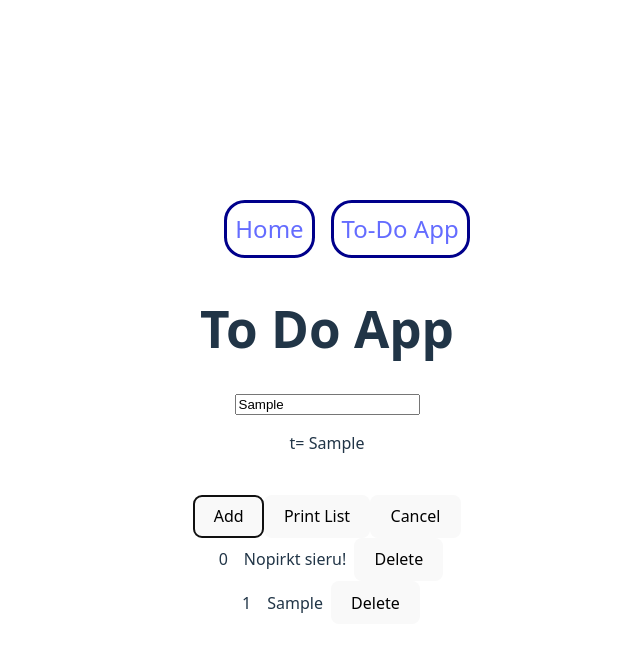
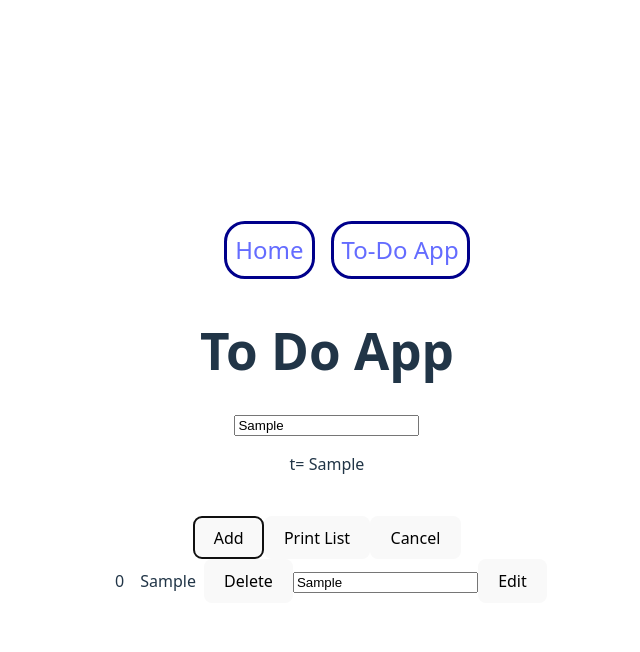
Before and after one commit to kristaps-m/vite-js-project, a React (Vite) app: page /ToDoApp in a window 1280 px wide. Both pictures are taken after typing "Sample" into the empty fields and a click on the button "Add". Shown: the top 652 px of the page, without its empty margins (313-953 px from the left). Built offline with nearby package versions, Linux system fonts and the light colour scheme.

Commit message:
add update/edit job. Save to local storage but can not get from there

```diff
--- a/src/components/DoDoApp.tsx
+++ b/src/components/DoDoApp.tsx
@@ -4,24 +4,66 @@ interface IToDo {
   job: string;
 }
 
+// localStorage.setItem("xList", "");
+function modifyLocalStorage(theList: IToDo[], j: string) {
+  // localStorage.setItem("xList", [...theList.map((x) => `${x?.job}`)]);
+  let yolo = theList;
+  yolo.push({ job: j });
+  const joinedList = [...yolo.map((x) => `${x?.job}`)].join(",");
+  localStorage.setItem("xList", joinedList);
+}
+
+// function removeFromLocalStorage() {
+//   localStorage.removeItem("xList");
+// }
+
+// function bigX(params: string): IToDo {
+//   return { job: params };
+// }
+
 function ToDoApp() {
-  const [xList, setXList] = useState<IToDo[]>([{ job: "Nopirkt sieru!" }]);
+  // const listFromLocalStorage = localStorage.getItem("xList")?.split(",");
+  const [xList, setXList] = useState<IToDo[]>([]); // { job: "Nopirkt sieru!" }
+  // if (listFromLocalStorage) {
+  //   setXList([...listFromLocalStorage.map((x) => bigX(x))]);
+  // }
+  // console.log([...listFromLocalStorage]);
+  // console.log(listFromLocalStorage);
   const [textInInput, setTextInInput] = useState<string>();
+  const [textToBeEdited, setTextToBeEdited] = useState<string>();
+
   function handleAdd(j: string | undefined) {
     if (j) {
       if (j.length >= 3) {
         setXList([...xList, { job: j }]);
+        modifyLocalStorage(xList, j);
+        // let yolo = xList;
+        // yolo.push({ job: j });
+        // const joinedList = [...yolo.map((x) => `${x?.job}`)].join(",");
+        // localStorage.setItem("xList", joinedList);
       }
     }
     console.log(j);
   }
-
+  // console.log(localStorage.getItem("xList"));
   function handleDeleteJob(index: number) {
-    // let oldList = xList.splice(index, 1);
     const isDeleting = confirm(`Do you want to Delete - ${index} -?`);
     if (isDeleting) {
       xList.splice(index, 1);
       setXList([...xList]);
+      localStorage.setItem("xList", [...xList.map((x) => `${x?.job}`)]);
+    }
+  }
+
+  function handleEditJob(index: number, newValue: string | undefined) {
+    const areYouSureToEdit = confirm(`Do you want to EDIT - ${index} -?`);
+    if (areYouSureToEdit) {
+      if (newValue && index >= 0) {
+        xList.splice(index, 1, { job: newValue });
+        setXList([...xList]);
+        localStorage.setItem("xList", [...xList.map((x) => `${x?.job}`)]);
+        // modifyLocalStorage(xList, newValue);
+      }
     }
   }
 
@@ -46,7 +88,7 @@ function ToDoApp() {
         >
           Print List
         </button>
-        <button>Cancel</button>
+        <button onClick={() => localStorage.removeItem("xList")}>Cancel</button>
         {xList.map((x, index) => {
           return (
             <div key={index}>
@@ -54,6 +96,13 @@ function ToDoApp() {
                 <p style={{ display: "inline-block", margin: "0.5rem" }}>{index}</p>
                 <p style={{ display: "inline-block", margin: "0.5rem" }}>{x?.job}</p>
                 <button onClick={() => handleDeleteJob(index)}>Delete</button>
+                <input
+                  type="text"
+                  style={{ width: "auto" }}
+                  defaultValue={x?.job}
+                  onChange={(x) => setTextToBeEdited(x.target.value)}
+                />
+                <button onClick={() => handleEditJob(index, textToBeEdited)}>Edit</button>
               </div>
             </div>
           );
```
